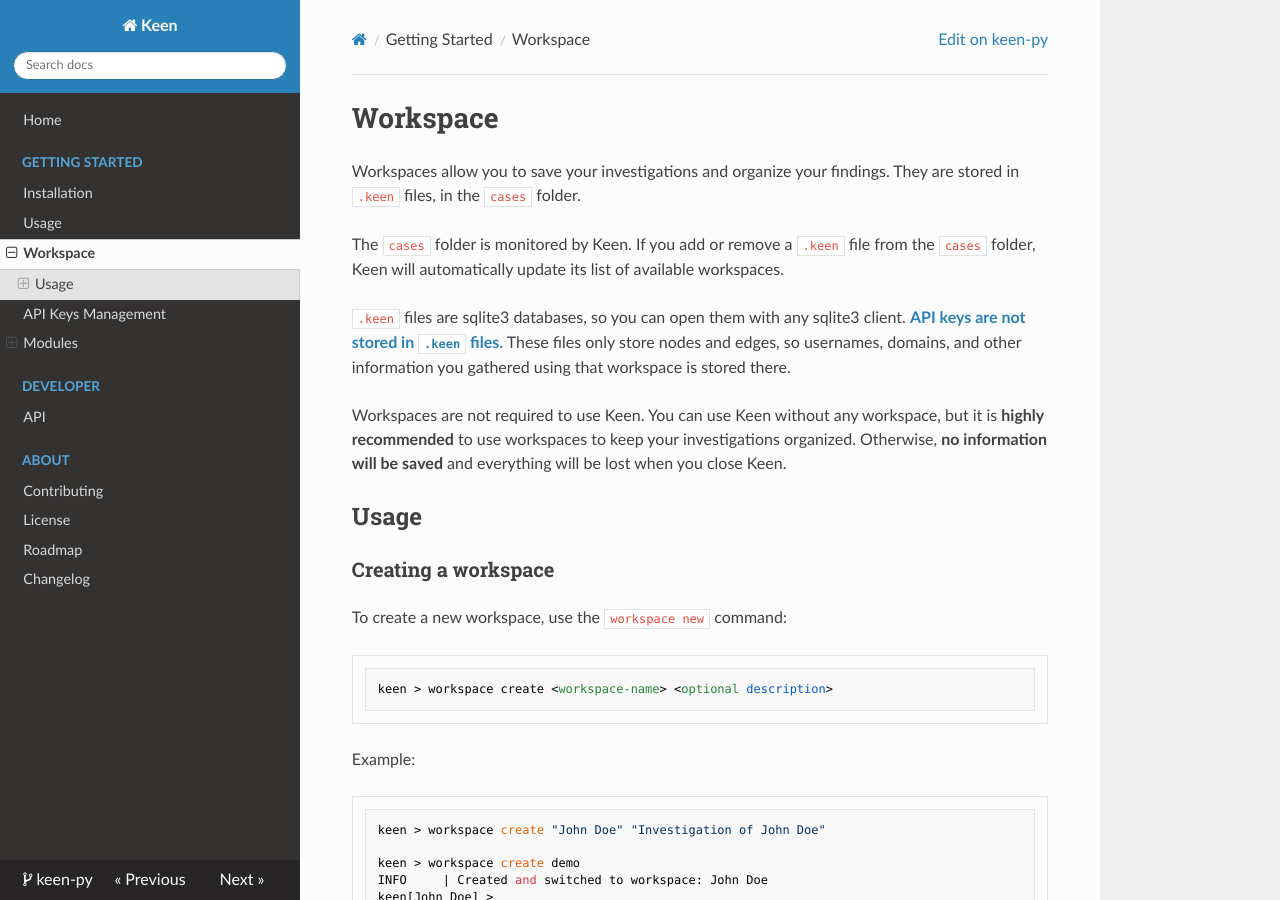
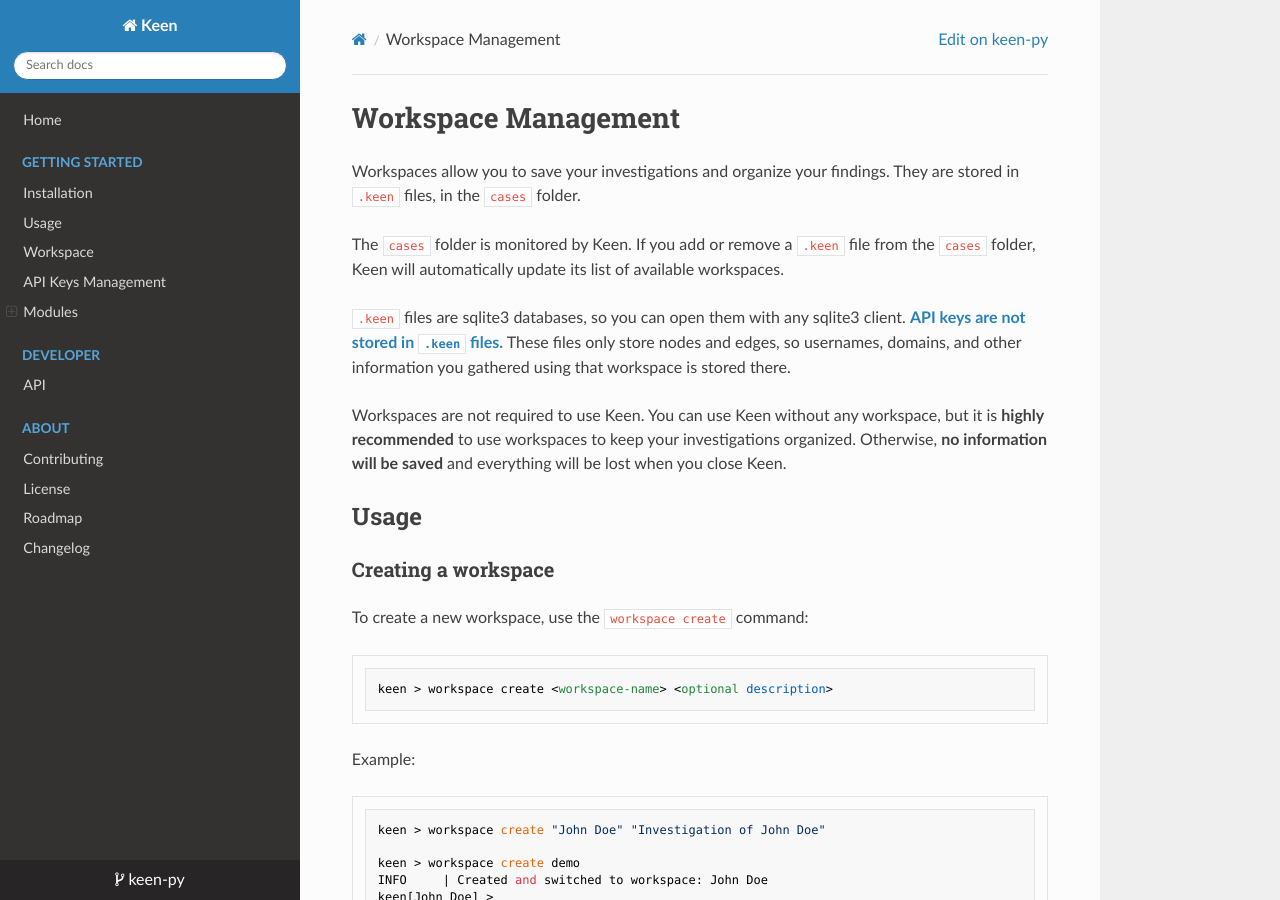
Before and after one commit to samuel-s-marques/keen-py, an MkDocs documentation site: the page built from docs/getting-started/workspace_management.md, in a window 1280 px wide and 900 px high. Built offline with MkDocs 1.6.1, drawn with Linux system fonts in a browser that asks for light colours; nearby versions of some CDN libraries.

Commit message:
rename `workspace` to `workspace_management`

````diff
--- a/docs/getting-started/workspace.md
+++ b/docs/getting-started/workspace_management.md
@@ -1,4 +1,4 @@
-# Workspace
+# Workspace Management
 
 Workspaces allow you to save your investigations and organize your findings. They are stored in `.keen` files, in the `cases` folder.
 
@@ -12,7 +12,7 @@ Workspaces are not required to use Keen. You can use Keen without any workspace,
 
 ### Creating a workspace
 
-To create a new workspace, use the `workspace new` command:
+To create a new workspace, use the `workspace create` command:
 ```
 keen > workspace create <workspace-name> <optional description>
 ```
````
